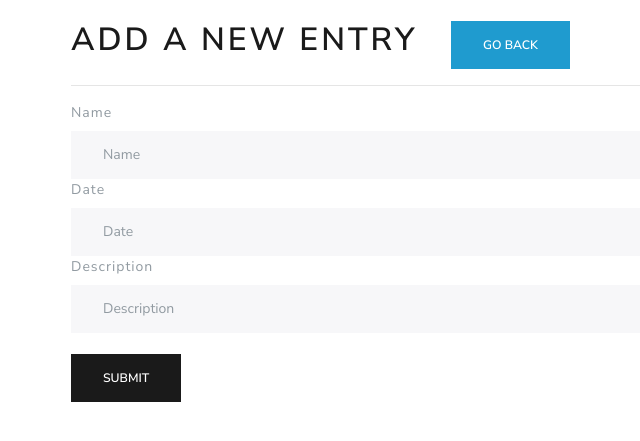
After one commit to jtaam/Calendar-App, a Django app: page /entry/add in a window 1280 px wide. The commit adds this page. Shown: the top 441 px of the page, without its empty margins (14-654 px from the left). Run offline with Django 3.2, Linux system fonts and the light colour scheme; some libraries are stand-ins or nearby versions.

```diff
--- a/CalendarApp/urls.py
+++ b/CalendarApp/urls.py
@@ -1,10 +1,12 @@
 from django.contrib import admin
 from django.urls import path
-from  myapp import views
+from myapp import views
 
 urlpatterns = [
     path('', views.index, name='index'),
     path('entry/<int:pk>', views.details, name='details'),
+    path('entry/add', views.add, name='add'),
+    path('entry/delete/<int:pk>', views.delete, name='delete'),
     path('admin/', admin.site.urls),
 ]
 """CalendarApp URL Configuration
--- /dev/null
+++ b/myapp/forms.py
@@ -0,0 +1,7 @@
+from django import forms
+
+
+class EntryForm(forms.Form):
+    name = forms.CharField(max_length=100)
+    date = forms.DateTimeField()
+    description = forms.CharField(widget=forms.Textarea)
--- /dev/null
+++ b/myapp/static/myapp/js/calendar.js
@@ -0,0 +1,13 @@
+function deleteCalendarEntry(entry) {
+    var $entry = $(entry);
+    $entry.parent().remove();
+    var id = $entry.data('id');
+
+    $.ajax({
+        url:'entry/delete/' + id,
+        method: 'DELETE',
+        beforeSend: function (xhr) {
+            xhr.setRequestHeader('X-CSRFToken',csrf_token)
+        }
+    })
+}
--- a/myapp/templates/myapp/_calendar_entry.html
+++ b/myapp/templates/myapp/_calendar_entry.html
@@ -2,9 +2,11 @@
     <br>
     <h2>{{ entry.name }}</h2>
     <h4>{{ entry.date }}</h4>
+{#    <h4>{{ entry.date | date:"Y M D" }}</h4>#}
     <p>
-        {{ entry.description }}
+        {{ entry.description | truncatechars:100 }}
     </p>
     <button onclick="window.location='{% url 'details' pk=entry.id %}'" class="btn btn-primary">view details</button>
+    <button data-id="{{ entry.id }}" onclick="deleteCalendarEntry(this)" class="btn btn-danger">delete</button>
 </div>
 <!-- /.col-lg-4 -->
--- a/myapp/templates/myapp/base.html
+++ b/myapp/templates/myapp/base.html
@@ -11,5 +11,10 @@
     {% block content %}
 
     {% endblock %}
+    <script src="http://127.0.0.1:8888/LocalAssets/jquery/jquery-2.1.4.min.js"></script>
+    <script src="{% static 'myapp/js/calendar.js' %}"></script>
+    <script>
+        var csrf_token = '{{ csrf_token }}'
+    </script>
 </body>
 </html>
--- a/myapp/templates/myapp/details.html
+++ b/myapp/templates/myapp/details.html
@@ -1,6 +1,8 @@
 {% extends 'myapp/base.html' %}
 {% block content %}
     <div class="container jumbotron">
+        <button onclick="window.location='{% url 'index' %}'" class="btn btn-default">Go Back</button>
+        <hr>
         <h1>{{ entry.name }}</h1>
         <hr>
         <h5>{{ entry.date }}</h5>
--- /dev/null
+++ b/myapp/templates/myapp/form.html
@@ -0,0 +1,29 @@
+{% extends 'myapp/base.html' %}
+{% block content %}
+    <div class="container form-group">
+        <br>
+    <div class="row">
+        <div class="col-lg-4">
+            <h1>Add a New Entry</h1>
+        </div>
+        <!-- /.col-lg-4 -->
+        <div class="col-lg-8">
+            <button onclick="window.location='{% url 'index' %}'" type="button" class="btn btn-info">go back</button>
+        </div>
+        <!-- /.col-lg-8 -->
+    </div>
+    <!-- /.row -->
+        <hr>
+        <form action="" method="post">
+            {% csrf_token %}
+            {% for field in form %}
+                {{ field.errors }}
+                <label>{{ field.label }}</label>
+                <input type="text" name="{{ field.name }}" class="form-control" placeholder="{{ field.label }}"/>
+            {% endfor %}
+            <br>
+            <button type="submit" class="btn btn-primary">Submit</button>
+        </form>
+    </div>
+    <!-- /.container -->
+{% endblock %}
--- a/myapp/views.py
+++ b/myapp/views.py
@@ -1,6 +1,7 @@
 from django.shortcuts import render, get_object_or_404
 from .models import Entry
-
+from .forms import EntryForm
+from django.http import HttpResponseRedirect
 
 def index(request):
     entries = Entry.objects.all()
@@ -10,3 +11,32 @@ def index(request):
 def details(request, pk):
     entry = Entry.objects.get(id=pk)
     return render(request, 'myapp/details.html',  {'entry': entry})
+
+
+def add(request):
+    if request.method == 'POST':
+        form = EntryForm(request.POST)
+        if form.is_valid():
+            name = form.cleaned_data['name']
+            date = form.cleaned_data['date']
+            description = form.cleaned_data['description']
+
+            Entry.objects.create(
+                name=name,
+                date=date,
+                description=description
+            ).save()
+
+            return HttpResponseRedirect('/')
+    else:
+        form = EntryForm()
+
+    return render(request, 'myapp/form.html', {'form':form})
+
+
+def delete(request, pk):
+    if request.method == 'DELETE':
+        entry = get_object_or_404(Entry, pk=pk)
+        entry.delete()
+
+        return HttpResponseRedirect('/')
```
Also changed, not shown: myapp/templates/myapp/index.html (+15 -2 lines), db.sqlite3, 1 other file.
